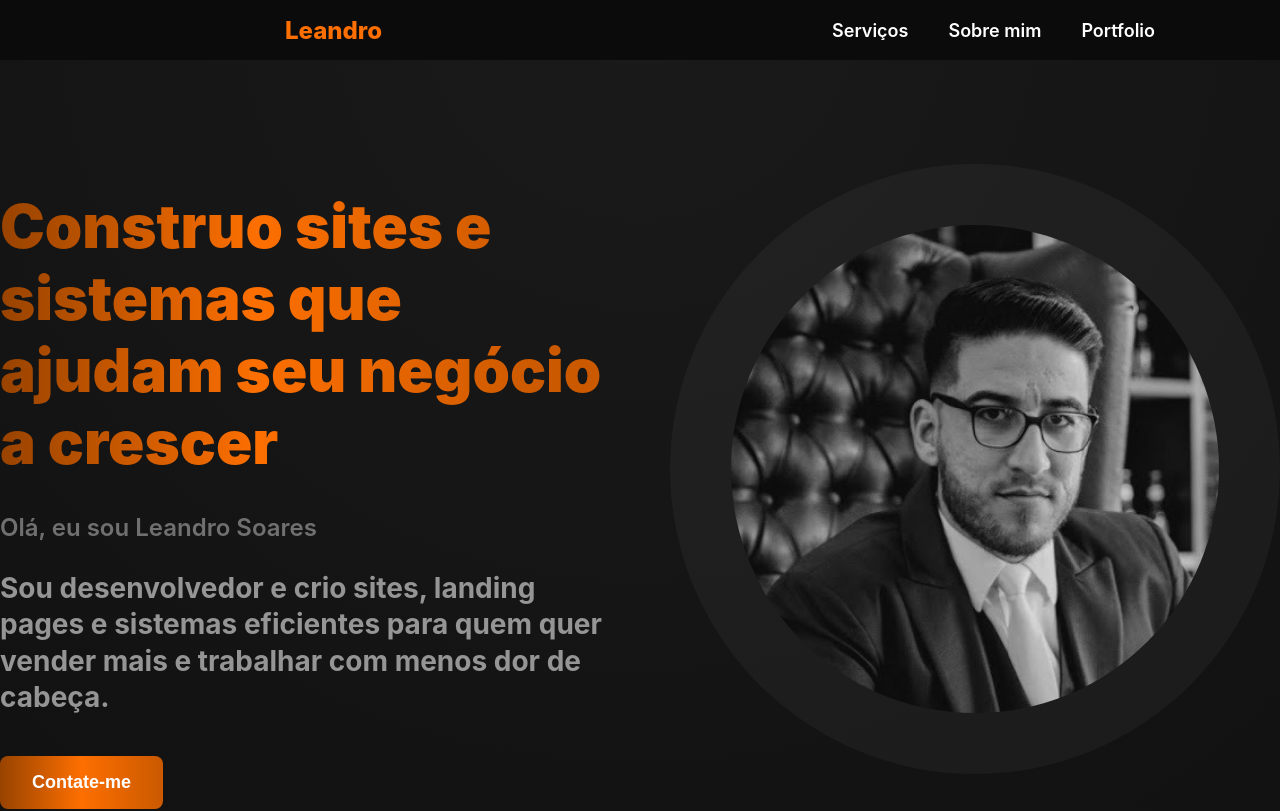
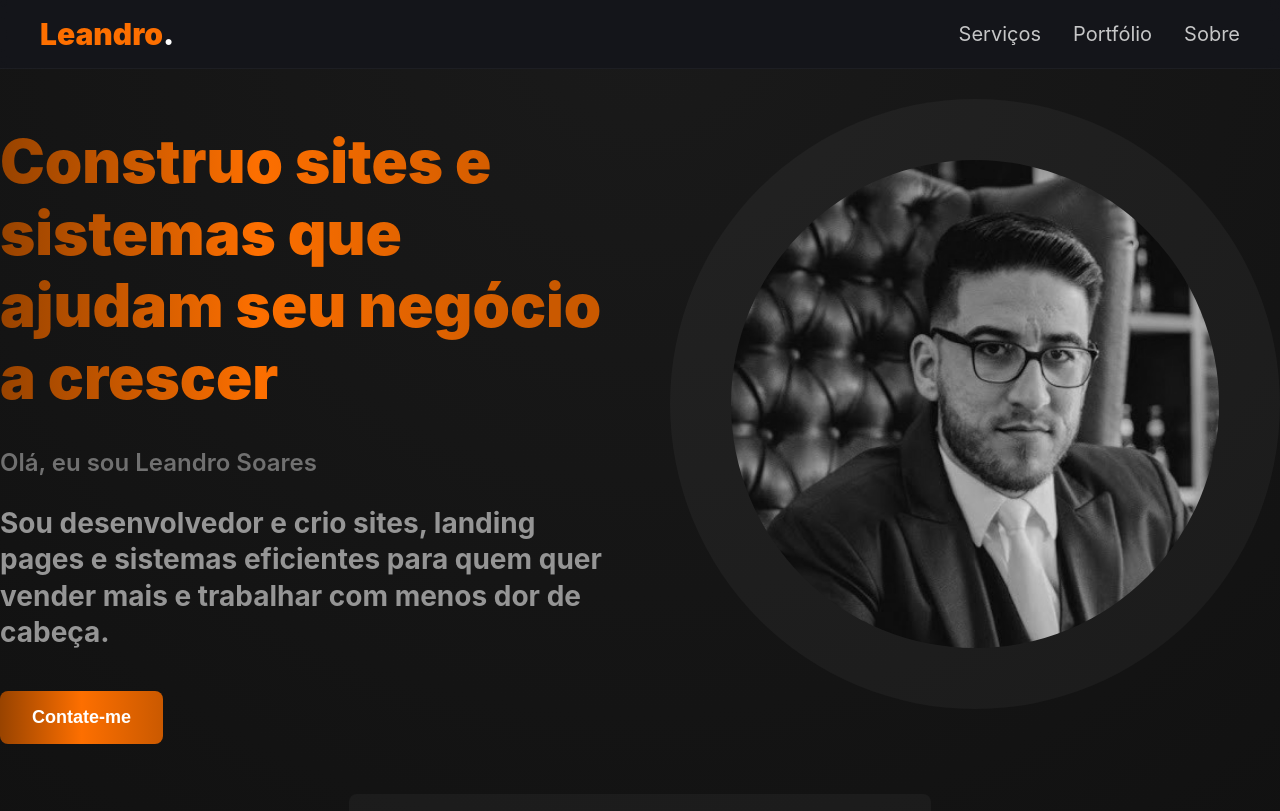
Before and after one commit to leandrosoares658/site-portifolio, a React (Vite) app: page /servicos in a window 1280 px wide. Shown: the top 811 px of the page. Built offline with nearby package versions, Linux system fonts and the light colour scheme.

Commit message:
Ajustes1

```diff
--- a/src/components/Header/Header.jsx
+++ b/src/components/Header/Header.jsx
@@ -1,26 +1,33 @@
-import { useEffect, useState } from "react";
+import { useState } from "react";
 import "./header.css";
 
 export default function Header() {
-  const [scrolled, setScrolled] = useState(false);
+  const [open, setOpen] = useState(false);
 
-  useEffect(() => {
-    const onScroll = () => setScrolled(window.scrollY > 50);
-    window.addEventListener("scroll", onScroll);
-    return () => window.removeEventListener("scroll", onScroll);
-  }, []);
+  const handleClick = () => setOpen(false);
 
   return (
-    <header className={`header ${scrolled ? "scrolled" : ""}`}>
-      <div className="header__logo">Leandro</div>
+    <header className="header">
+      <div className="header__container">
+        <div className="logo">Leandro<span className="point">.</span></div>
 
+        <nav className={`nav ${open ? "open" : ""}`}>
+          <a href="#home" onClick={handleClick}></a>
+          <a href="#services" onClick={handleClick}>Serviços</a>
+          <a href="#portfolio" onClick={handleClick}>Portfólio</a>
+          <a href="#about" onClick={handleClick}>Sobre</a>
+        </nav>
 
-      <nav className="header__nav">
-        <a href="#home"></a>
-        <a href="#services">Serviços</a>
-        <a href="#about">Sobre mim</a>
-        <a href="#portfolio">Portfolio</a>
-      </nav>
+        <button
+          className={`menu-toggle ${open ? "open" : ""}`}
+          onClick={() => setOpen(!open)}
+          aria-label="Abrir menu"
+        >
+          <span />
+          <span />
+          <span />
+        </button>
+      </div>
     </header>
   );
 }
--- a/src/components/Header/header.css
+++ b/src/components/Header/header.css
@@ -1,68 +1,107 @@
 .header {
   position: fixed;
   top: 0;
-    left: 0;
   width: 100%;
-    height: 60px;
-    display: flex;
-    justify-content: space-around;
-    align-items: center;
-    padding: 0 80px;
-    margin: 0;
-    background: rgba(10, 10, 10, 0.85);
-    backdrop-filter: blur(10px);
   z-index: 1000;
 
-    transition: background 0.3s ease, box-shadow 0.3s ease;
+  background: rgba(20, 22, 28, 0.85);
+  backdrop-filter: blur(12px);
+  border-bottom: 1px solid rgba(255,255,255,0.04);
 }
 
-.header.scrolled {
-  background: rgba(10, 10, 10, 0.95);
-  box-shadow: 0 6px 20px rgba(0,0,0,0.4);
+.header__container {
+  max-width: 1200px;
+  margin: auto;
+  padding: 1rem;
+  display: flex;
+  align-items: center;
+  justify-content: space-between;
+}
+
+.logo {
+  font-weight: 900;
+  font-size: 30px;
+  color: #fd6f00;
+}
+
+.point{
+    color: #fff;
+}
+
+/* NAV */
+.nav {
+  position: fixed;
+  inset: 0;
+  background: #0b0b0b;
+  display: flex;
+  flex-direction: column;
+  align-items: center;
+  justify-content: center;
+  gap: 2rem;
+  transform: translateX(100%);
+  transition: transform 0.3s ease;
+}
+
+.nav.open {
+  transform: translateX(0);
+}
+
+.nav a {
+  color: #e6e6e6;
+  opacity: 0.85;
+  text-decoration: none;
+}
+
+.nav a:hover {
+  opacity: 1;
+  color: #b58b4b;
 }
 
 
-.header__logo {
-    font-size: 24px;
-    font-weight: 800;
-    color: #fd6f00;
+/* BOTÃO */
+.menu-toggle {
+  width: 30px;
+  height: 22px;
+  background: none;
+  border: none;
+  display: flex;
+  flex-direction: column;
+  justify-content: space-between;
+  cursor: pointer;
 }
 
-
-.header__nav {
-    display: flex;
-    gap: 40px;
+.menu-toggle span {
+  height: 3px;
+  background: #fff;
+  border-radius: 2px;
+  transition: 0.3s;
 }
 
-
-.header__nav a {
-    font-size: 18px;
-    font-weight: 600;
-    color: #ffffff;
-    text-decoration: none;
-    transition: color 0.2s ease;
+.menu-toggle.open span:nth-child(1) {
+  transform: rotate(45deg) translate(5px, 5px);
+}
+.menu-toggle.open span:nth-child(2) {
+  opacity: 0;
+}
+.menu-toggle.open span:nth-child(3) {
+  transform: rotate(-45deg) translate(6px, -6px);
 }
 
-
-.header__nav a:hover {
-    color: #fd6f00;
+/* DESKTOP */
+@media (min-width: 768px) {
+  .menu-toggle {
+    display: none;
   }
 
-
-@media (max-width: 1024px) {
-    .header {
-        padding: 0 24px;
+  .nav {
+    position: static;
+    flex-direction: row;
+    transform: none;
+    background: transparent;
+    gap: 2rem;
   }
 
-
-    .header__nav {
-        gap: 20px;
+  .nav a {
+    font-size: 20px;
   }
 }
-
-
-@media (max-width: 768px) {
-    .header__nav {
-        display: none;
-    }
-}
--- a/src/index.css
+++ b/src/index.css
@@ -2,7 +2,6 @@
   margin: 0;
   font-family: Inter, Arial, sans-serif;
   background: #f9f9f9;
-  color: #222;
 
   background: radial-gradient(
       circle at top,
@@ -12,6 +11,7 @@
   );
   color: #eaeaea;
 }
+
 
 .card {
   background: white;
--- a/src/sections/Hero/hero.css
+++ b/src/sections/Hero/hero.css
@@ -5,7 +5,7 @@
     grid-template-columns: 1fr 1fr;
     align-items: center;
     gap: 60px;
-    padding-top: 80px;
+    padding-top: 15px;
 }
 
 .hero__content h1 {
```
Lines whose indentation alone changed are shown as unchanged.
